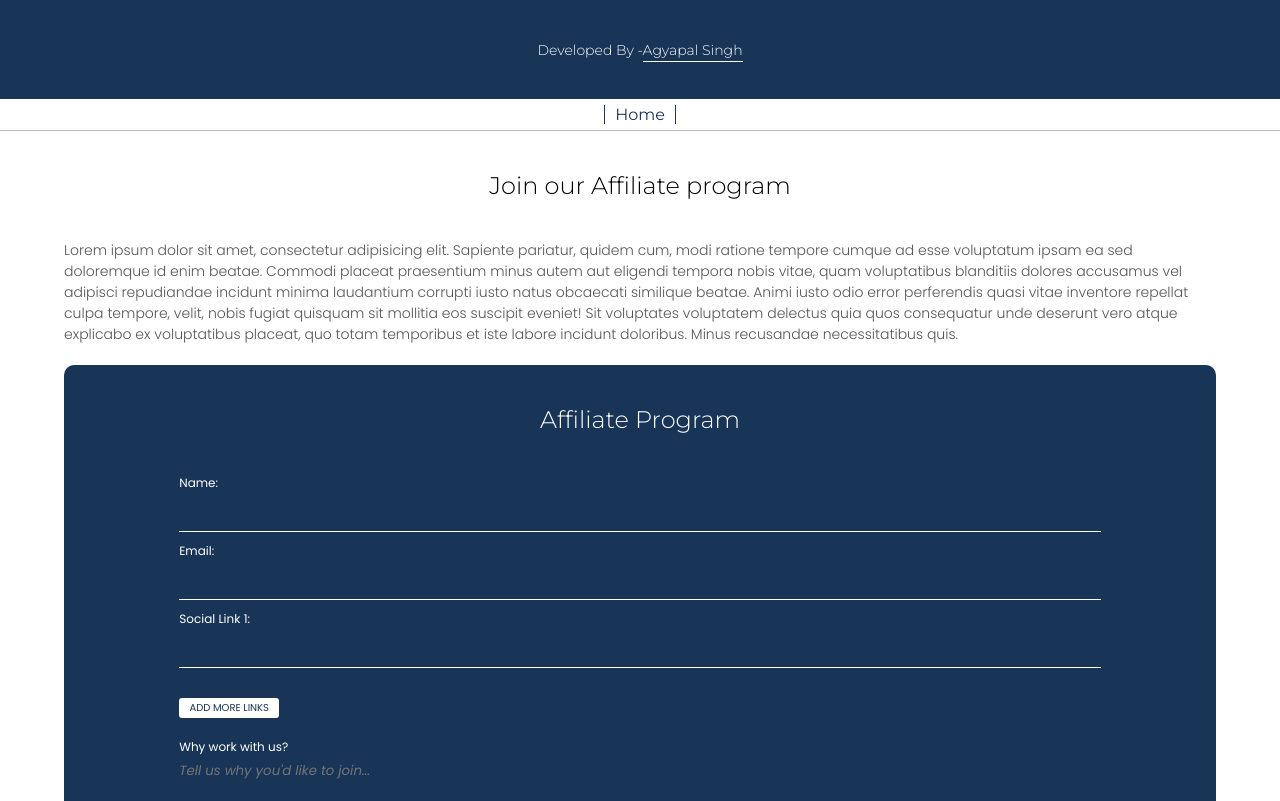
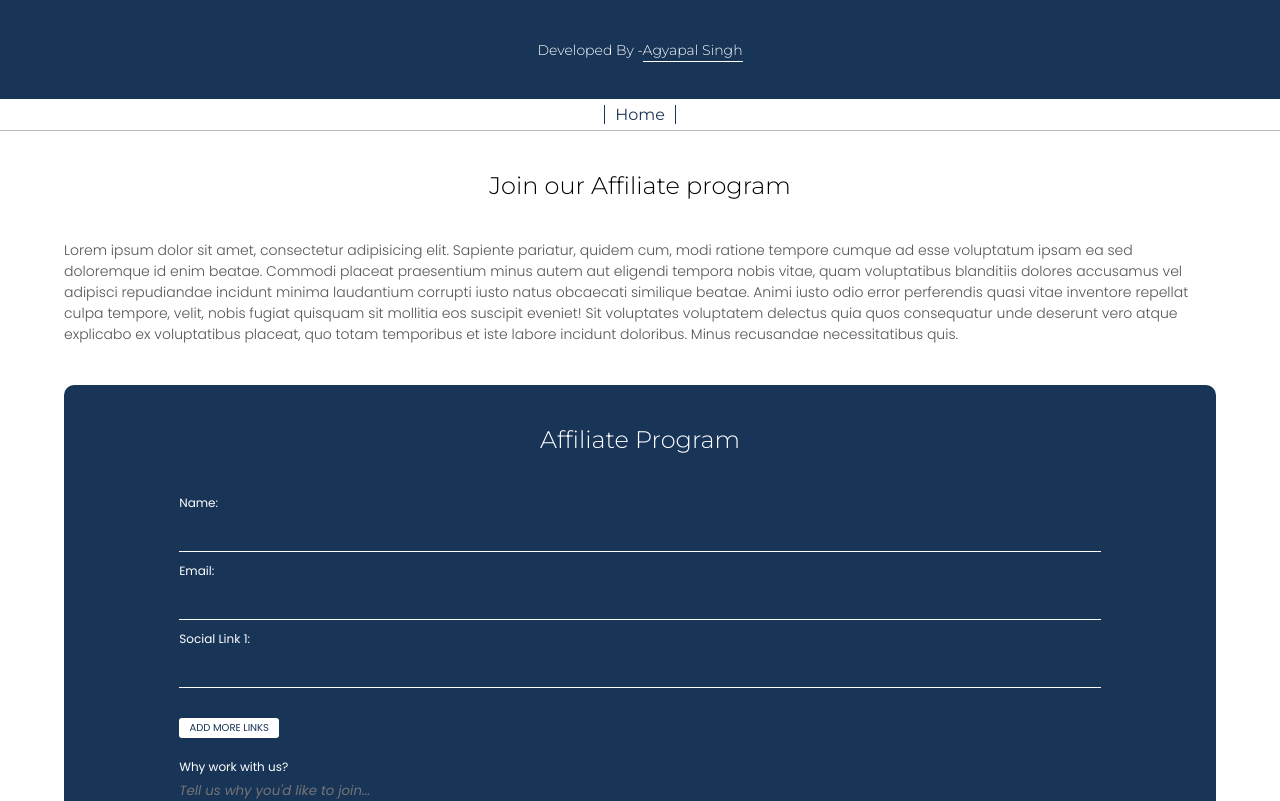
Before and after one commit to AgyapalSingh/React-Templates-Projects, a React (Vite) app: page /affiliate-program-page in a window 1280 px wide. Shown: the top 801 px of the page. Built offline with nearby package versions, Linux system fonts and the light colour scheme.

Commit message:
Margintop Added in Form

```diff
--- a/src/index.css
+++ b/src/index.css
@@ -247,6 +247,7 @@ header {
   flex-direction: column;
   justify-content: center;
   align-items: center;
+  margin-top: 20px;
 }
 
 .ag-affiliate-form{
```
Also changed, not shown: src/Components/HomePage.jsx (+0 -26 lines).
